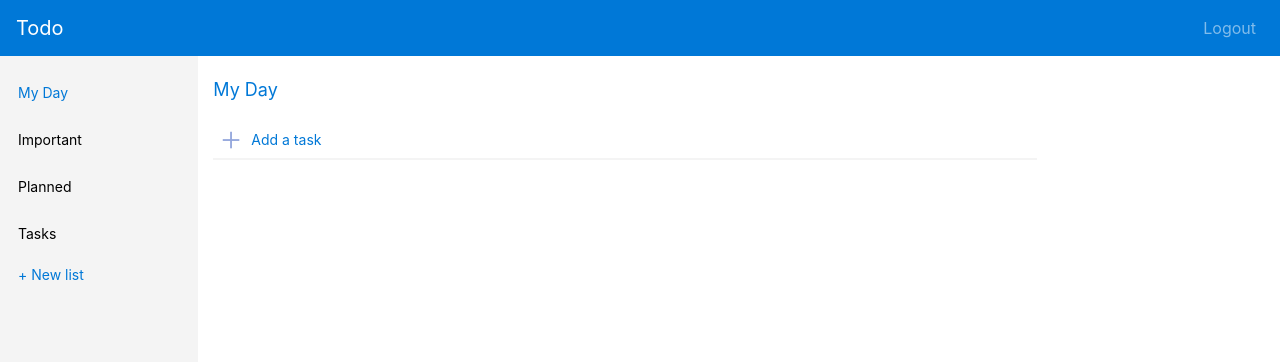
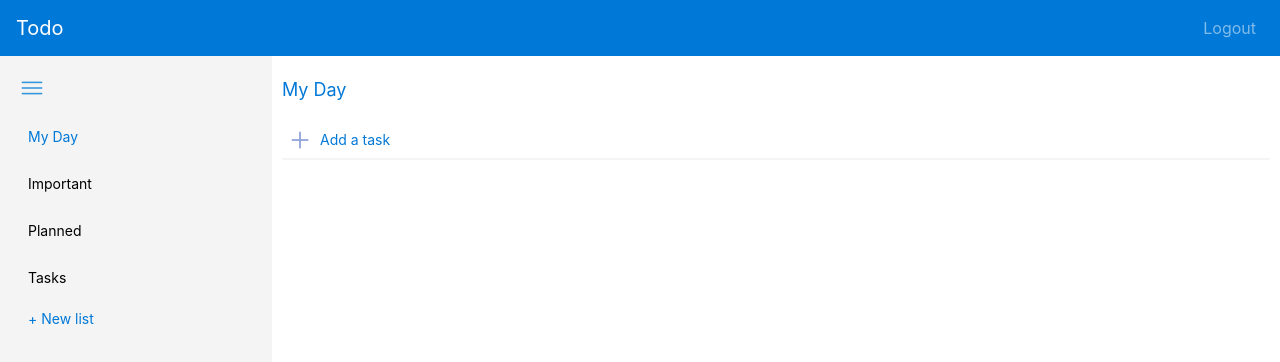
Before and after one commit to Hariharan27/ReactLearning, a React app: page / in a window 1280 px wide. Built offline with nearby package versions, Linux system fonts and the light colour scheme.

Commit message:
FEAT: div redesign by flex.

```diff
--- a/src/components/categories/CategoriesList.css
+++ b/src/components/categories/CategoriesList.css
@@ -23,6 +23,8 @@
 
 .Sidebar{
     background-color: #F4F4F4;
+    flex: 0.2;
+    height: 100%;
   }
 
 .TextNewCategory {
@@ -48,7 +50,12 @@
     align-items: center;
 }
 
+
 .categorylogo{
   width: 10px;
   height: 10px;
 }
+
+.navigaitonlogo {
+  margin: 10px;
+}
--- a/src/components/categories/CategoriesList.js
+++ b/src/components/categories/CategoriesList.js
@@ -1,9 +1,8 @@
 import React from 'react';
-import { Col } from 'react-bootstrap';
 import * as CategoryAction from '../../redux/actions/index'
 import { connect } from "react-redux";
 import './CategoriesList.css'
-import addicon from '../../ic_add.png';
+import navigation from '../../assets/ic_navigation_menu.png';
 
 class CategoriesList extends React.Component {
 
@@ -58,12 +57,13 @@ class CategoriesList extends React.Component {
     render() {
         const { categoryname } = this.state;
         const { isCategoryEditable } = this.props;
-        return (<Col xs={2} className='Sidebar' >
+        return (<div className='Sidebar' >
+            <img className='navigaitonlogo' src={navigation} alt="navigation" />
             {this.props.categories.map((item, index) => this.getUIbasedonLength(item, index))}
             {isCategoryEditable
                 ? <input placeholder={'+ New list'} type='text' value={categoryname} onKeyDown={this.onEnteredPressed} className='inputCategory' onChange={this.categoryChange} />
                 : <div className='TextNewCategory' onClick={this.makeEditable}> + New list</div>}
-        </Col>);
+        </div>);
     }
 
 }
--- a/src/components/customcheckbox/Customcheckbox.js
+++ b/src/components/customcheckbox/Customcheckbox.js
@@ -1,6 +1,6 @@
 import React from 'react';
-import checkboxunfilled from '../../ic_circle_blue_unfilled.png'
-import checkboxfilled from '../../ic_checked.png'
+import checkboxunfilled from '../../assets/ic_circle_blue_unfilled.png'
+import checkboxfilled from '../../assets/ic_checked.png'
 import * as CategoryAction from '../../redux/actions/index';
 import { connect } from "react-redux";
 import './Customcheckbox.css';
--- a/src/components/taskdescription/DescriptionComponent.css
+++ b/src/components/taskdescription/DescriptionComponent.css
@@ -2,6 +2,7 @@
 .Sidebar{
     background-color: #F4F4F4;
     padding: 10px;
+    height: 100%;
   }
 
 .rowCA {
--- a/src/components/taskdescription/DescriptionComponent.js
+++ b/src/components/taskdescription/DescriptionComponent.js
@@ -1,5 +1,4 @@
 import React from 'react';
-import { Col } from 'react-bootstrap';
 import { connect } from "react-redux";
 import * as CategoryAction from '../../redux/actions/index'
 import Customcheckbox from '../customcheckbox/Customcheckbox'
@@ -33,7 +32,7 @@ class DescriptionComponent extends React.Component {
         const { description, name,completed,selectedTask } = this.props;
         const { desc } = this.state;
         return (
-            <Col className='Sidebar' xs={2}>
+            <div className='Sidebar' >
                 {description != null && description.length > 0 ?
                     <div>
                         <div className='rowCA'>
@@ -56,7 +55,7 @@ class DescriptionComponent extends React.Component {
                         </div>
                     </div>
                 }
-            </Col>
+            </div>
         );
     }
 
--- a/src/components/tasklist/TaskList.css
+++ b/src/components/tasklist/TaskList.css
@@ -40,6 +40,7 @@
 
   .TaskContainer{
     padding: 10px;
+    height: 100%;
   }
 
   .TextSize{
--- a/src/components/tasklist/TaskList.js
+++ b/src/components/tasklist/TaskList.js
@@ -1,11 +1,11 @@
 import React from 'react';
-import { Col, ListGroup } from 'react-bootstrap';
+import { ListGroup } from 'react-bootstrap';
 import './TaskList.css';
 import { connect } from "react-redux";
 import * as CategoryAction from '../../redux/actions/index';
-import logo from'../../delete_logo.png';
-import addicon from '../../ic_add.png';
-import greycircle from '../../ic_circle_grey.png';
+import logo from'../../assets/delete_logo.png';
+import addicon from '../../assets/ic_add.png';
+import greycircle from '../../assets/ic_circle_grey.png';
 import Customcheckbox from '../customcheckbox/Customcheckbox'
 
 class TaskList extends React.Component {
@@ -100,10 +100,10 @@ class TaskList extends React.Component {
     }
 
     render() {
-        const { isEditable, category, weight, selectedTask } = this.props;
+        const { isEditable, category, selectedTask } = this.props;
         const { taskname } = this.state;
         return (
-            <Col xs={weight} className='TaskContainer' >
+            <div className='TaskContainer' >
 
                 <label className='TextSize'>{category[0].name}</label>
 
@@ -125,7 +125,7 @@ class TaskList extends React.Component {
                 {this.getCompletedListItem(category,selectedTask)}
 
 
-            </Col>
+            </div>
         );
     }
 
--- a/src/container/dashboard/Dashboard.css
+++ b/src/container/dashboard/Dashboard.css
@@ -1,7 +1,7 @@
 .fill-window {
   height: 100%;
   position: absolute;
-  left: 0;
   width: 100%;
-  overflow: hidden;
+  flex-wrap: wrap;
+  display: flex;
 }
--- a/src/container/dashboard/Dashboard.js
+++ b/src/container/dashboard/Dashboard.js
@@ -1,6 +1,5 @@
 import React from 'react';
 import { connect } from "react-redux";
-import { Row, Container } from 'react-bootstrap';
 import './Dashboard.css'
 import CategoriesList from '../../components/categories/CategoriesList';
 import TaskList from '../../components/tasklist/TaskList';
@@ -11,14 +10,34 @@ class Dashboard extends React.Component {
     render() {
 
         const { selected, showDescription, categories, isCategoryEditable, selectedTask } = this.props;
+     if(showDescription)
         return (
-            <Container fluid>
-                <Row className='fill-window'>
-                    <CategoriesList categories={categories} isCategoryEditable={isCategoryEditable} />
-                    <TaskList selectedTask={selectedTask}  weight={showDescription ? 8 : 8} category={selected} />
-                    {showDescription ? <DescriptionComponent completed={selectedTask.isCompleted} name={selectedTask.name} description={selectedTask.description} selectedTask={selectedTask} /> : null}
-                </Row>
-            </Container>
+
+            <div className='fill-window'>
+
+                <CategoriesList categories={categories} isCategoryEditable={isCategoryEditable} />
+
+                <div style={{flex:'0.6'}}>
+                <TaskList selectedTask={selectedTask} category={selected} />
+                </div>
+
+                <div style={{flex:'0.2'}}>
+                <DescriptionComponent completed={selectedTask.isCompleted} name={selectedTask.name} description={selectedTask.description} selectedTask={selectedTask} />
+                </div>
+
+            </div>
+        );
+        else
+        return (
+
+            <div className='fill-window' >
+
+                <CategoriesList categories={categories} isCategoryEditable={isCategoryEditable} />
+
+                <div style={{flex:'0.8'}}>
+                <TaskList selectedTask={selectedTask} category={selected} />
+                </div>
+            </div>
         );
     }
 
--- a/src/container/root/App.js
+++ b/src/container/root/App.js
@@ -3,6 +3,7 @@ import { Provider } from "react-redux";
 import store from '../../redux/store/index'
 import Dashboard from '../dashboard/Dashboard'
 import Menu from '../../components/menu/Menu'
+import Drawer from '../../components/drawer/Drawer'
 
 function App() {
   return (
```
Also changed, not shown: src/assets/delete_logo.png (renamed from src/delete_logo.png), src/assets/ic_add.png (renamed from src/ic_add.png), src/assets/ic_checked.png (renamed from src/ic_checked.png), src/assets/ic_circle_blue_unfilled.png (renamed from src/ic_circle_blue_unfilled.png), src/assets/ic_circle_grey.png (renamed from src/ic_circle_grey.png), src/assets/ic_navigation_menu.png (added).
